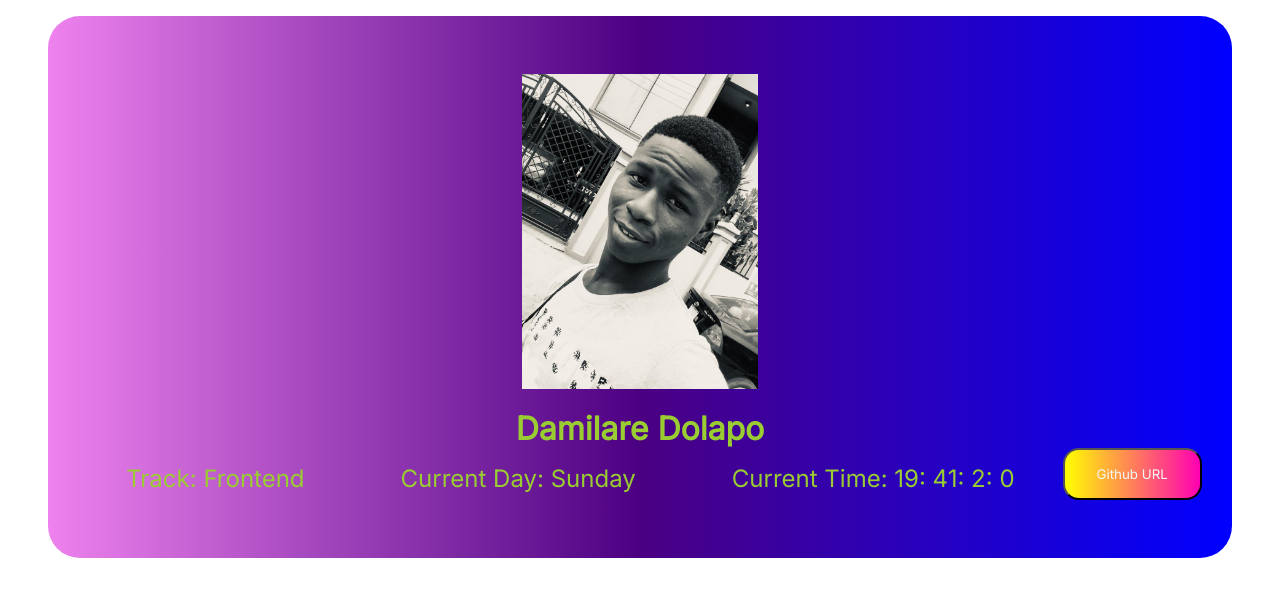
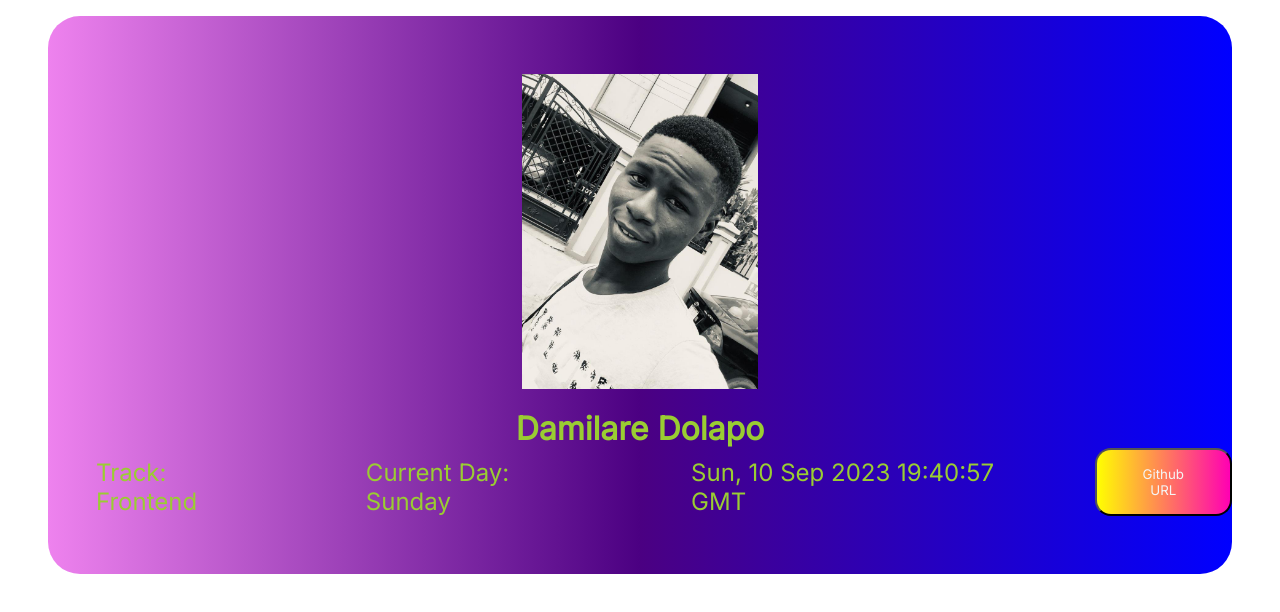
Before and after one commit to EzekielDamz/stage-one-project, a plain HTML site: page index.html in a window 1280 px wide. Drawn offline with Linux system fonts and the light colour scheme.

Commit message:
Final Change

```diff
--- a/script.js
+++ b/script.js
@@ -1,27 +1,11 @@
+const weekday = ["Sunday", "Monday", "Tuesday", "Wednesday", "Thursday", "Friday", "Saturday"];
 
-const weekday = ["Sunday", "Monday", "Tuesday", "Wednesday", "Thursday", "Friday", "Saturday"];
 const d = new Date();
+
 let day = weekday[d.getDay()];
 document.querySelector('[data-testid=slackDayOfTheWeek]').innerHTML = "Current Day: " + day;
 
-
 const dayTime = document.querySelector('[data-testid=currentUTCTime]');
 
-
-
-const UTCTime = () => {
-
-    const getUTCTiming = () => {
-        const Newtime = new Date()
-        const hour = Newtime.getUTCHours()
-        const minutes = Newtime.getMinutes()
-        const seconds = Newtime.getSeconds()
-        const milliseconds = Newtime.getMilliseconds()
-        const currentUTCTiming = `Current Time: ${hour}: ${minutes}: ${seconds}: ${milliseconds}`
-        dayTime.innerHTML = currentUTCTiming;
-     }
-     getUTCTiming()
-
-     setInterval(getUTCTiming, 1000)
-}
-UTCTime()
+const currentUTCTiming = d.toUTCString()
+dayTime.innerHTML = currentUTCTiming;
```
Also changed, not shown: index.html (+1 -1 lines).
